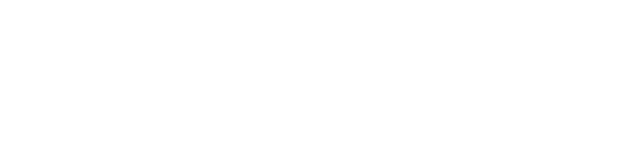
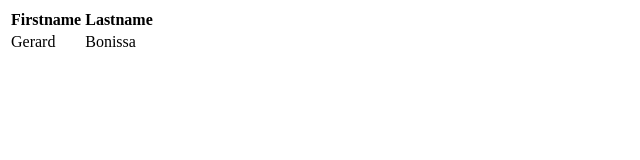
Before and after one commit to AllenKeelig/atlas-web_front_end, a plain HTML site: page JQuery_advanced/4-index.html in a window 1280 px wide. Shown: the whole page, without its empty margins (0-640 px from the left). Drawn offline with nearby package versions, Linux system fonts and the light colour scheme.

Commit message:
my brain is fried and I am convinced I am not doing any of this correctly

```diff
--- a/JQuery_advanced/4-index.html
+++ b/JQuery_advanced/4-index.html
@@ -0,0 +1,37 @@
+<!DOCTYPE html>
+<html lang="en" dir="ltr">
+
+    <head>
+
+        <meta charset="utf-8" />
+        <title>Task 0</title>
+        <script src="https://code.jquery.com/jquery-3.6.0.slim.min.js" type="application/javascript"></script>
+    </head>
+
+    <body>
+        <script type="application/javascript">
+        function createFamilyTree() {
+            const table = $('<table></table>');
+            const thead = $('<thead></thead>');
+            const headerRow = $('<tr></tr>');
+            headerRow.append($('<th>Firstname</th>')).append($('<th>Lastname</th>'));
+            thead.append(headerRow);
+            const tbody = $('<tbody></tbody>');
+            tbody.append($('<tr></tr>').append($('<td>Guillaume</td>')).append($('<td>Salva</td>')));
+            tbody.append($('<tr></tr>').append($('<td>Paulette</td>')).append($('<td>Salva</td>')));
+            tbody.append($('<tr></tr>').append($('<td>Antoine</td>')).append($('<td>Salva</td>')));
+            table.append(thead).append(tbody);
+            $('body').append(table);
+            // IT WAS FUCKING HERE I WAS SUPPOSED TO DO THIS
+        }
+        function replaceFamilyTree() {
+            const newTbody = $('<tbody></tbody>');
+            newTbody.append($('<tr></tr>').append($('<td>Gerard</td>')).append($('<td>Bonissa</td>')));
+            $('table tbody').html(newTbody.html());
+        }
+        createFamilyTree();
+        replaceFamilyTree();
+        </script>
+    </body>
+
+</html>
```
Also changed, not shown: JQuery_advanced/2-index.html (+2 -2 lines), JQuery_advanced/3-index.html (+1 -1 lines).
